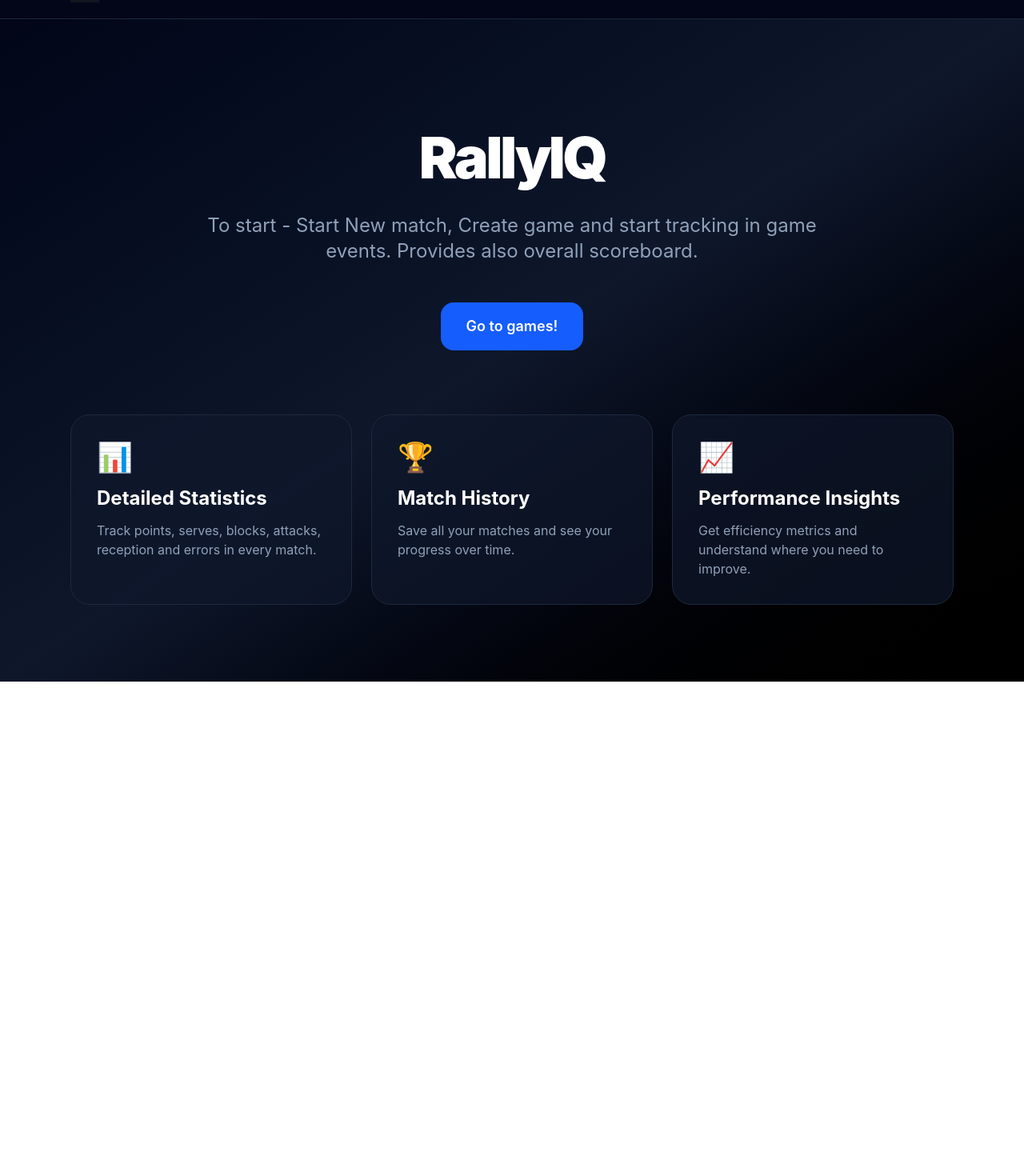
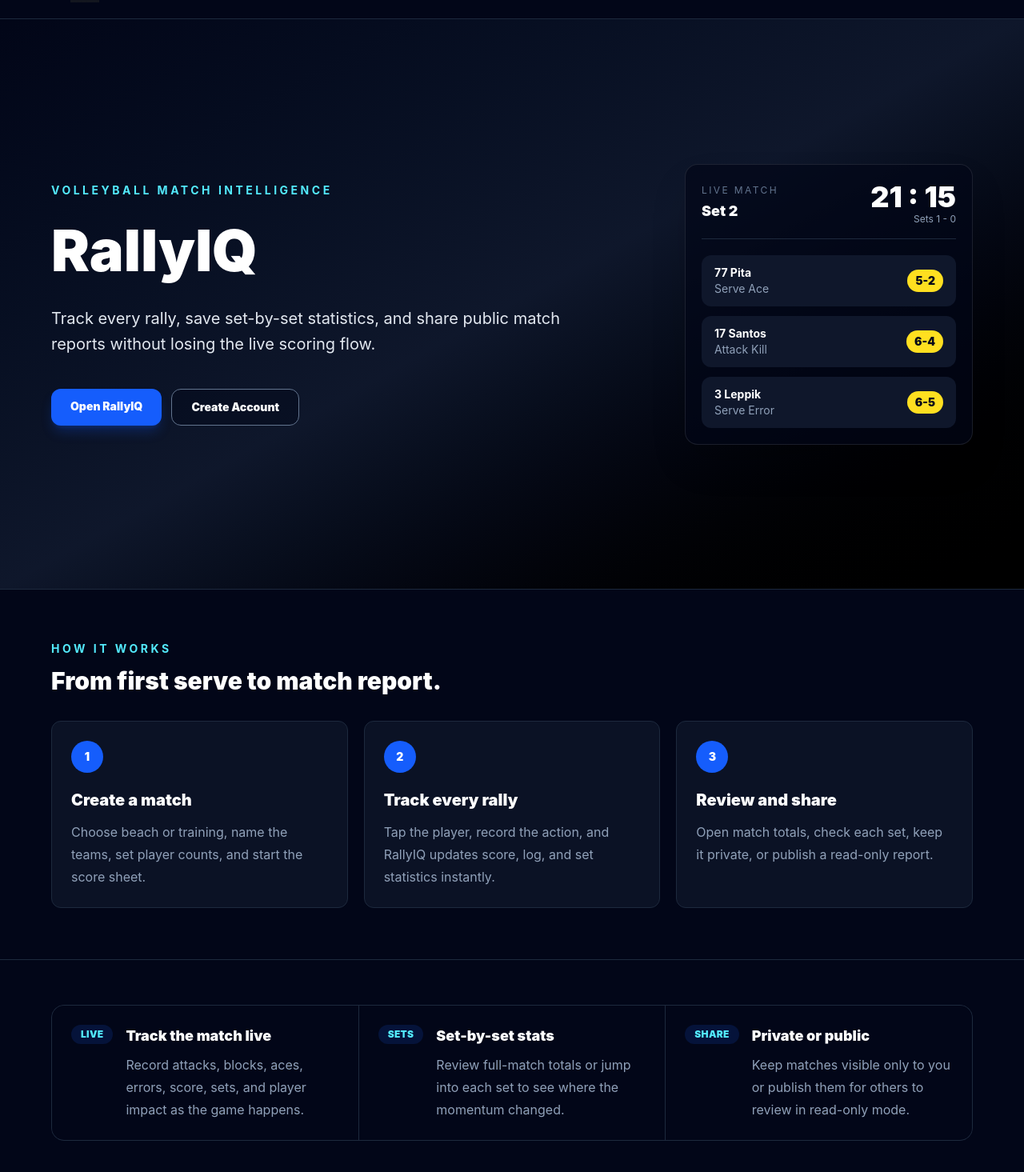
Before and after one commit to Meripa/volleyball-statistics, a React (Vite) app in the folder frontend/: page / in a window 1280 px wide. Shown: the part 53-1518 px from the top of the page at 80% size. Before the commit the page ends 905 px from the top, so only its background shows below. Built offline with nearby package versions, Linux system fonts and the light colour scheme; no server answers.

Commit message:
Public visible for everyone

```diff
--- a/frontend/src/App.tsx
+++ b/frontend/src/App.tsx
@@ -50,17 +50,7 @@
 
       <Route
         path='games'
-        element={
-          <>
-            <SignedIn>
-              <GamesPage />
-            </SignedIn>
-
-            <SignedOut>
-              <Navigate to="/login" />
-            </SignedOut>
-          </>
-        }
+        element={<GamesPage />}
       />
 
       <Route
@@ -80,17 +70,7 @@
 
       <Route
         path='games/:id'
-        element={
-          <>
-            <SignedIn>
-              <MatchPage />
-            </SignedIn>
-
-            <SignedOut>
-              <Navigate to="/login" />
-            </SignedOut>
-          </>
-        }
+        element={<MatchPage />}
       />
 
       <Route
--- a/frontend/src/components/Hero.tsx
+++ b/frontend/src/components/Hero.tsx
@@ -1,59 +1,280 @@
-import { Link } from "react-router-dom";
+import { Link } from "react-router-dom"
 
 const Hero = () => {
   return (
-    <div className="min-h-screen bg-linear-to-br from-slate-950 via-slate-900 to-black text-white">
-      <div className="max-w-6xl mx-auto px-6 pt-32 pb-20 text-center">
-        <h1 className="text-6xl md:text-7xl font-black tracking-tighter leading-tight mb-6">
+    <main className="min-h-screen bg-slate-950 text-white">
+      <section
+        className="
+          relative
+          flex
+          min-h-[calc(100vh-88px)]
+          items-center
+          overflow-hidden
+          px-6
+          py-20
+        "
+      >
+        <div className="absolute inset-0 bg-linear-to-br from-slate-950 via-slate-900 to-black" />
+
+        <div
+          className="
+            relative
+            z-10
+            mx-auto
+            grid
+            w-full
+            max-w-6xl
+            gap-10
+            lg:grid-cols-[minmax(0,1fr)_360px]
+            lg:items-center
+          "
+        >
+          <div className="max-w-3xl">
+            <p
+              className="
+                text-sm
+                font-bold
+                uppercase
+                tracking-[0.25em]
+                text-cyan-300
+              "
+            >
+              Volleyball match intelligence
+            </p>
+
+            <h1
+              className="
+                mt-5
+                max-w-4xl
+                text-5xl
+                font-black
+                leading-tight
+                tracking-normal
+                text-white
+                sm:text-6xl
+                lg:text-7xl
+              "
+            >
               RallyIQ
             </h1>
 
-        <p className="text-xl md:text-2xl text-slate-400 max-w-3xl mx-auto">
-          To start - Start New match, Create game and start tracking in game events. Provides also overall scoreboard.
+            <p className="mt-6 max-w-2xl text-lg leading-8 text-slate-200 sm:text-xl">
+              Track every rally, save set-by-set statistics, and share public
+              match reports without losing the live scoring flow.
             </p>
 
-        <div className="mt-12 flex flex-col sm:flex-row gap-4 justify-center">
+            <div className="mt-10 flex flex-wrap gap-3">
               <Link
                 to="/games"
-            className="px-8 py-4 bg-blue-600 hover:bg-blue-500 rounded-2xl font-semibold text-lg transition-all active:scale-95"
+                className="
+                  rounded-xl
+                  bg-blue-600
+                  px-6
+                  py-3
+                  text-sm
+                  font-black
+                  text-white
+                  shadow-lg
+                  shadow-blue-600/25
+                  transition
+                  hover:bg-blue-500
+                  active:scale-95
+                "
               >
-            Go to games!
+                Open RallyIQ
               </Link>
 
+              <Link
+                to="/register"
+                className="
+                  rounded-xl
+                  border
+                  border-slate-500
+                  bg-slate-950/40
+                  px-6
+                  py-3
+                  text-sm
+                  font-black
+                  text-white
+                  transition
+                  hover:border-cyan-300
+                  hover:bg-slate-900
+                "
+              >
+                Create Account
+              </Link>
             </div>
           </div>
 
-      <div className="max-w-6xl mx-auto px-6 pb-24">
-        <div className="grid md:grid-cols-3 gap-6">
-
-          <div className="p-8 bg-slate-900/70 border border-slate-800 rounded-3xl hover:border-slate-600 transition">
-            <div className="text-4xl mb-4">📊</div>
-            <h3 className="text-2xl font-bold mb-3">Detailed Statistics</h3>
-            <p className="text-slate-400">
-              Track points, serves, blocks, attacks, reception and errors in every match.
+          <div
+            className="
+              hidden
+              rounded-2xl
+              border
+              border-white/10
+              bg-slate-950/70
+              p-5
+              shadow-2xl
+              lg:block
+            "
+          >
+            <div className="flex items-center justify-between border-b border-slate-800 pb-4">
+              <div>
+                <p className="text-xs uppercase tracking-[0.2em] text-slate-500">
+                  Live match
+                </p>
+                <p className="mt-1 text-lg font-black">
+                  Set 2
                 </p>
               </div>
 
-          <div className="p-8 bg-slate-900/70 border border-slate-800 rounded-3xl hover:border-slate-600 transition">
-            <div className="text-4xl mb-4">🏆</div>
-            <h3 className="text-2xl font-bold mb-3">Match History</h3>
+              <div className="text-right">
+                <p className="text-4xl font-black">
+                  21 : 15
+                </p>
+                <p className="text-xs text-slate-400">
+                  Sets 1 - 0
+                </p>
+              </div>
+            </div>
+
+            <div className="mt-5 space-y-3 text-sm">
+              {[
+                ["Serve Ace", "77 Pita", "5-2"],
+                ["Attack Kill", "17 Santos", "6-4"],
+                ["Serve Error", "3 Leppik", "6-5"],
+              ].map(([event, player, score]) => (
+                <div
+                  key={`${event}-${player}`}
+                  className="grid grid-cols-[1fr_auto] items-center gap-4 rounded-xl bg-slate-900 px-4 py-3"
+                >
+                  <div>
+                    <p className="font-bold text-white">
+                      {player}
+                    </p>
                     <p className="text-slate-400">
-              Save all your matches and see your progress over time.
+                      {event}
                     </p>
                   </div>
 
-          <div className="p-8 bg-slate-900/70 border border-slate-800 rounded-3xl hover:border-slate-600 transition">
-            <div className="text-4xl mb-4">📈</div>
-            <h3 className="text-2xl font-bold mb-3">Performance Insights</h3>
-            <p className="text-slate-400">
-              Get efficiency metrics and understand where you need to improve.
-            </p>
+                  <span className="rounded-full bg-yellow-300 px-2.5 py-1 font-black text-slate-950">
+                    {score}
+                  </span>
                 </div>
-
+              ))}
             </div>
           </div>
         </div>
-  );
-};
+      </section>
 
-export default Hero;
+      <section className="border-t border-slate-800 bg-slate-950 px-6 py-16">
+        <div className="mx-auto max-w-6xl">
+          <div className="max-w-2xl">
+            <p className="text-sm font-bold uppercase tracking-[0.25em] text-cyan-300">
+              How it works
+            </p>
+
+            <h2 className="mt-3 text-3xl font-black">
+              From first serve to match report.
+            </h2>
+          </div>
+
+          <div className="mt-8 grid gap-5 md:grid-cols-3">
+            {[
+              {
+                step: "1",
+                title: "Create a match",
+                text: "Choose beach or training, name the teams, set player counts, and start the score sheet.",
+              },
+              {
+                step: "2",
+                title: "Track every rally",
+                text: "Tap the player, record the action, and RallyIQ updates score, log, and set statistics instantly.",
+              },
+              {
+                step: "3",
+                title: "Review and share",
+                text: "Open match totals, check each set, keep it private, or publish a read-only report.",
+              },
+            ].map((item) => (
+              <article
+                key={item.step}
+                className="
+                  rounded-xl
+                  border
+                  border-slate-800
+                  bg-slate-900/70
+                  p-6
+                "
+              >
+                <div className="flex h-10 w-10 items-center justify-center rounded-full bg-blue-600 text-sm font-black">
+                  {item.step}
+                </div>
+
+                <h3 className="mt-5 text-xl font-black">
+                  {item.title}
+                </h3>
+
+                <p className="mt-3 leading-7 text-slate-400">
+                  {item.text}
+                </p>
+              </article>
+            ))}
+          </div>
+        </div>
+      </section>
+
+      <section className="border-t border-slate-800 bg-slate-950 px-6 py-14">
+        <div className="mx-auto max-w-6xl">
+          <div className="grid gap-px overflow-hidden rounded-2xl border border-slate-800 bg-slate-800 md:grid-cols-3">
+          {[
+            {
+              label: "Live",
+              title: "Track the match live",
+              text: "Record attacks, blocks, aces, errors, score, sets, and player impact as the game happens.",
+            },
+            {
+              label: "Sets",
+              title: "Set-by-set stats",
+              text: "Review full-match totals or jump into each set to see where the momentum changed.",
+            },
+            {
+              label: "Share",
+              title: "Private or public",
+              text: "Keep matches visible only to you or publish them for others to review in read-only mode.",
+            },
+          ].map((feature) => (
+            <article
+              key={feature.title}
+              className="
+                bg-slate-950
+                p-6
+                transition
+                hover:bg-slate-900
+              "
+            >
+              <div className="flex items-start gap-4">
+                <span className="rounded-full bg-blue-600/15 px-3 py-1 text-xs font-black uppercase tracking-wide text-cyan-300">
+                  {feature.label}
+                </span>
+
+                <div>
+                  <h2 className="text-lg font-black">
+                    {feature.title}
+                  </h2>
+
+                  <p className="mt-2 leading-7 text-slate-400">
+                    {feature.text}
+                  </p>
+                </div>
+              </div>
+            </article>
+          ))}
+          </div>
+        </div>
+      </section>
+    </main>
+  )
+}
+
+export default Hero
--- a/frontend/src/pages/MatchPage.tsx
+++ b/frontend/src/pages/MatchPage.tsx
@@ -12,7 +12,7 @@
 const MatchPage = () => {
 
   const { id } = useParams()
-  const { getToken } = useAuth()
+  const { getToken, isSignedIn } = useAuth()
 
   const [game, setGame] =
     useState<Game | null>(null)
@@ -28,10 +28,16 @@
 
     const loadMatch = async () => {
       try {
-        const token = await getToken()
+        const token =
+          isSignedIn
+            ? await getToken()
+            : null
+
         const res = await fetch(`${API_URL}/games/${id}`, {
           headers: {
-            Authorization: `Bearer ${token}`,
+            ...(token
+              ? { Authorization: `Bearer ${token}` }
+              : {}),
           },
         })
 
@@ -59,7 +65,7 @@
       isMounted = false
     }
 
-  }, [id, getToken])
+  }, [id, getToken, isSignedIn])
 
   if (loading) {
 
```
Also changed, not shown: frontend/src/components/Games.tsx (+42 -9 lines), frontend/src/components/match/RecentEvents.tsx (+5 -5 lines), 1 other file (tests, documents, lock files or other folders). Lines whose indentation alone changed are shown as unchanged.
